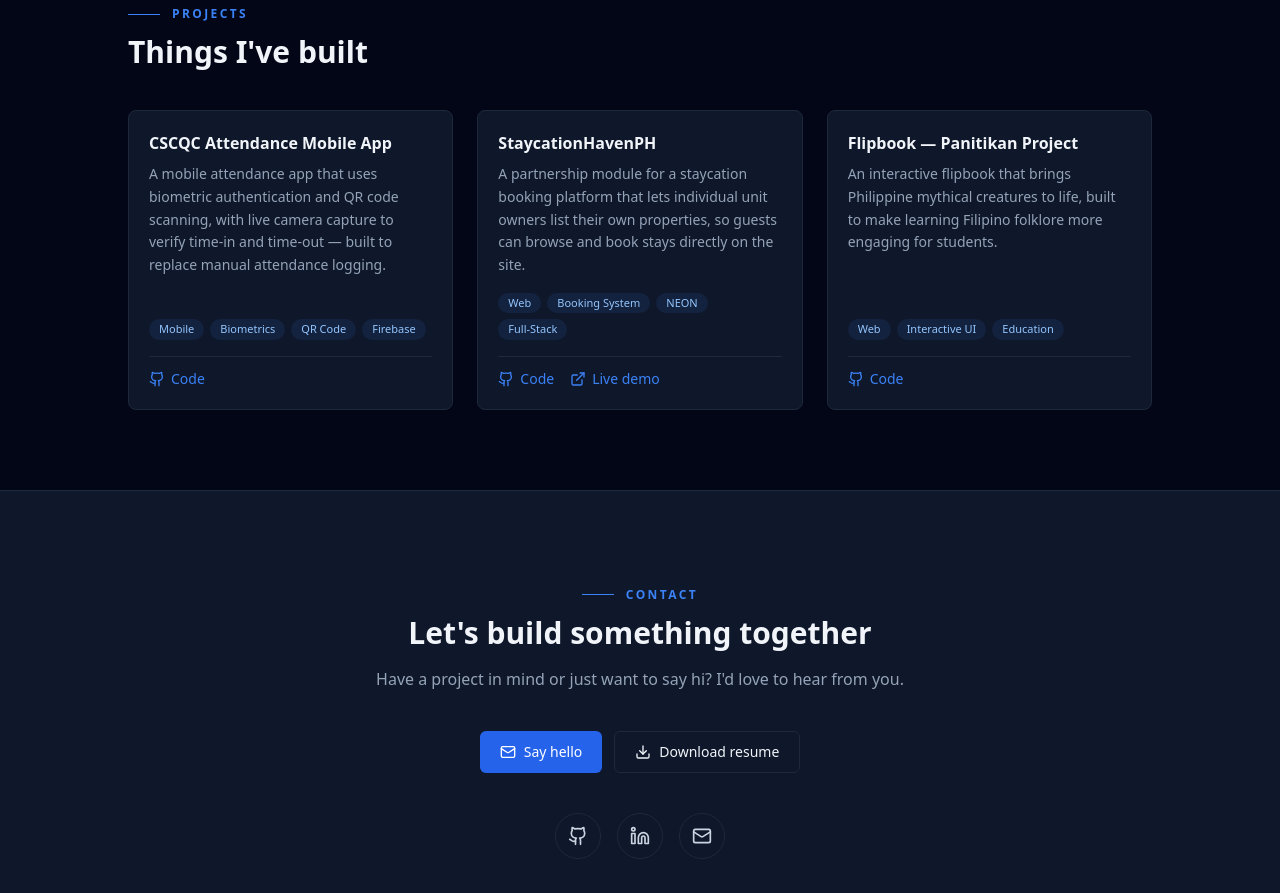
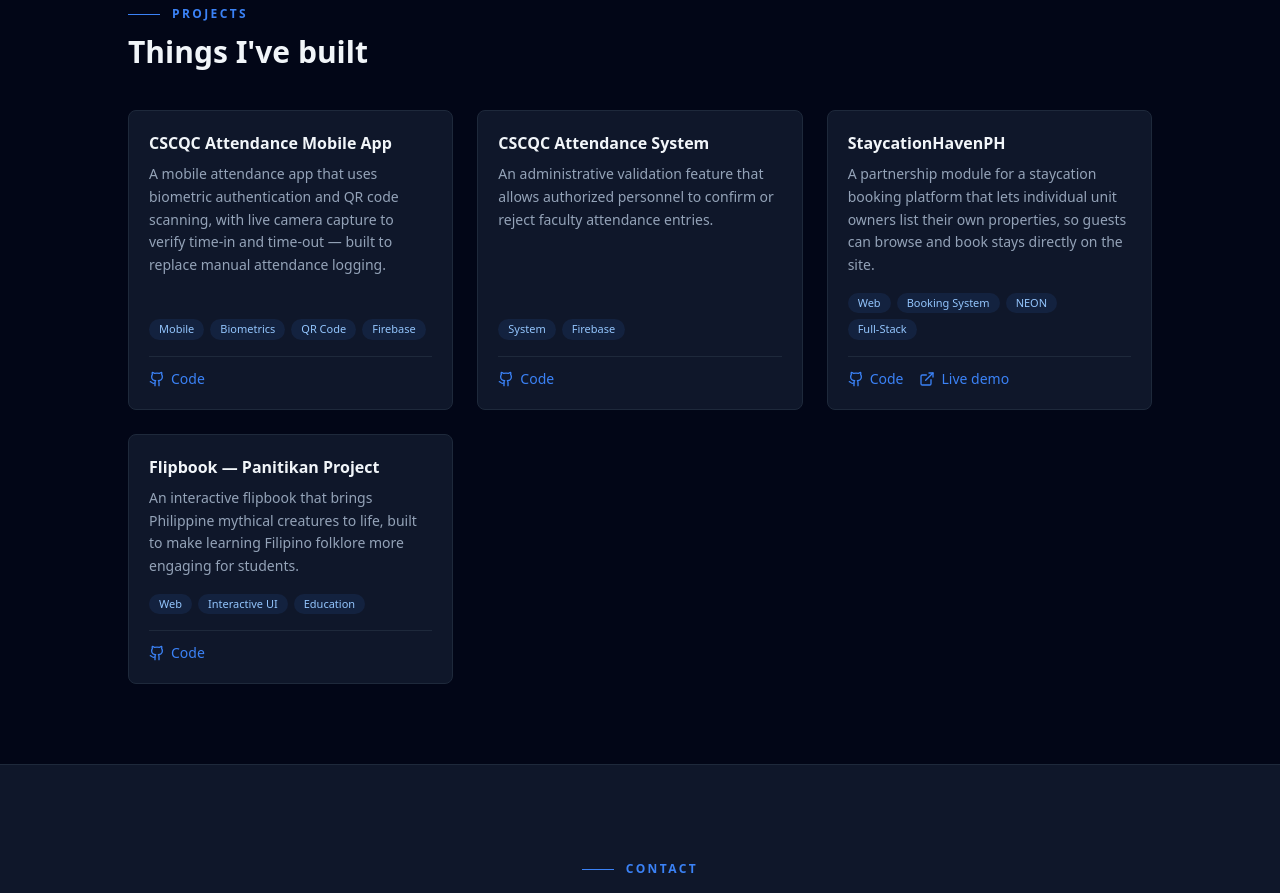
Before and after one commit to shiezZz/MyPortfolio, a React (Vite) app: page / in a window 1280 px wide. Shown: the part 1840-2733 px from the top of the page. Built offline with nearby package versions, Linux system fonts and the light colour scheme.

Commit message:
Add CSCQC Attendance System project entry
Added a new project entry for the CSCQC Attendance System with details and tags.

```diff
--- a/src/Portfolio.jsx
+++ b/src/Portfolio.jsx
@@ -67,6 +67,14 @@ const PROJECTS = [
       "A mobile attendance app that uses biometric authentication and QR code scanning, with live camera capture to verify time-in and time-out — built to replace manual attendance logging.",
     tags: ["Mobile", "Biometrics", "QR Code", "Firebase"],
     githubUrl: "https://github.com/shiezZz/Faculty_Attendance_App.git",
+    liveUrl: "",
+  },
+  {
+    title: "CSCQC Attendance System",
+    description:
+      "An administrative validation feature that allows authorized personnel to confirm or reject faculty attendance entries.",
+    tags: ["System", "Firebase"],
+    githubUrl: "https://github.com/shiezZz/Capstone.git",
     liveUrl: "",
   },
   {
```
